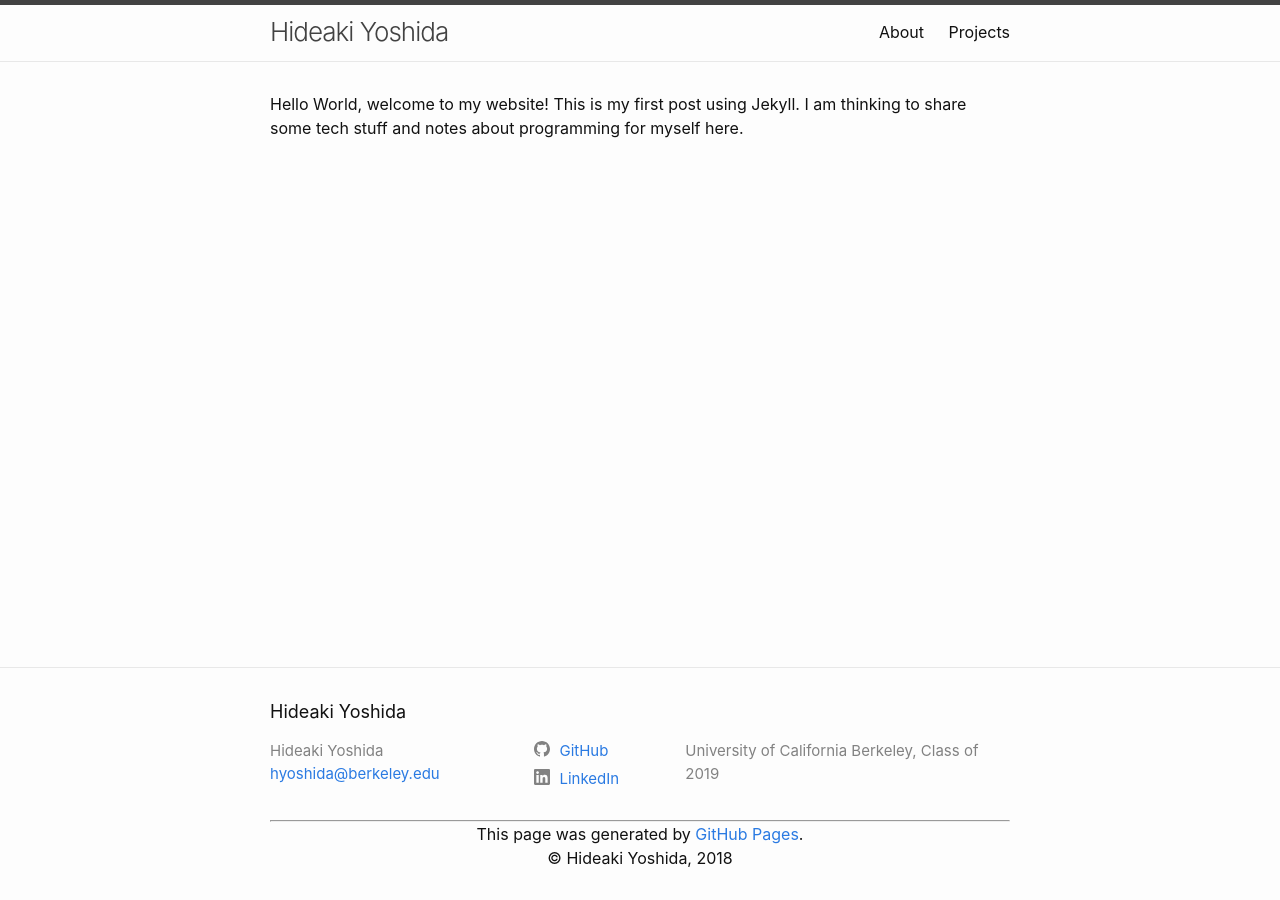
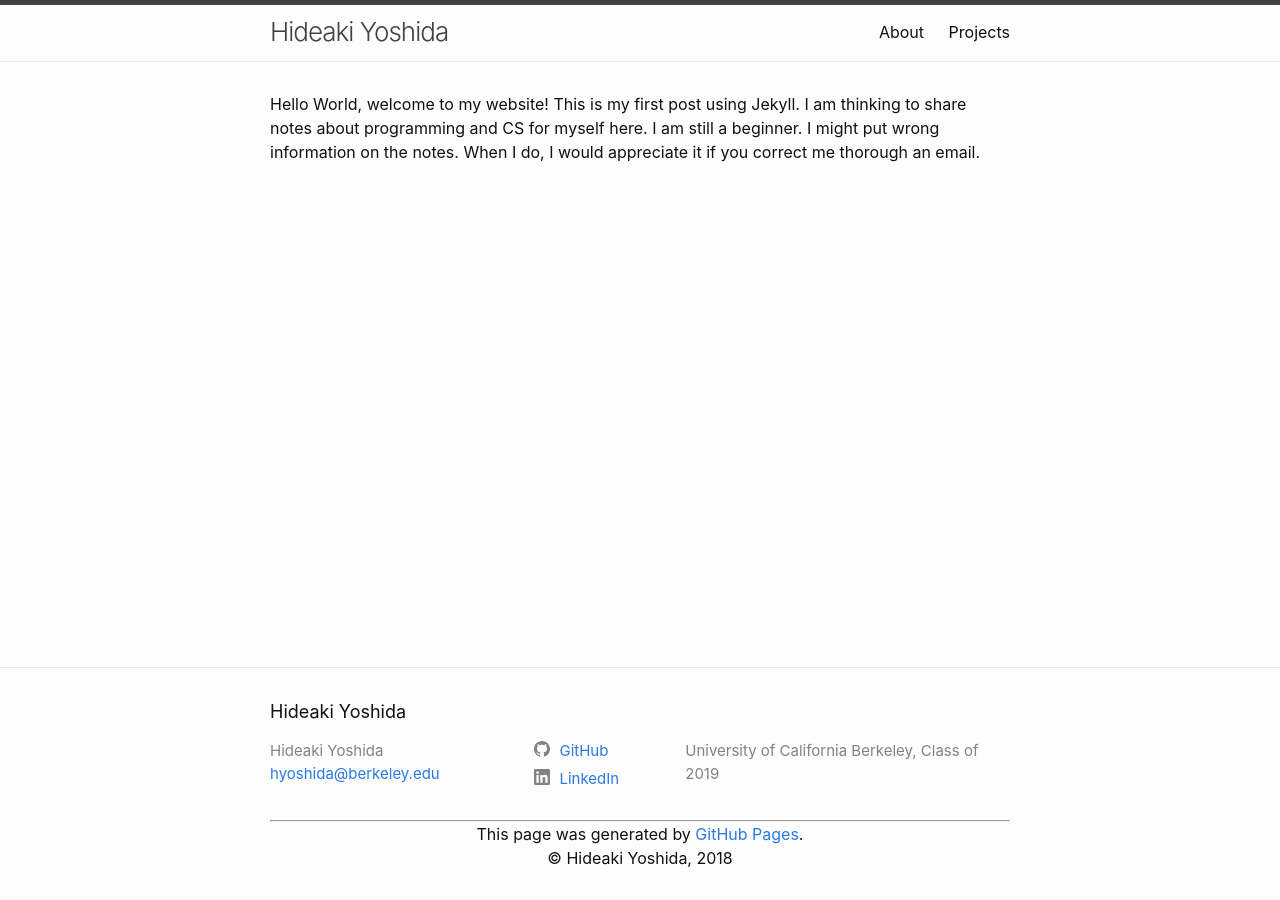
Before and after one commit to hyoshida123/hyoshida123.github.io, a Jekyll site: the page built from _posts/2018-07-26-welcome-to-my-site.markdown, in a window 1280 px wide. Built offline with Jekyll 4.4.1, drawn with Linux system fonts in a browser that asks for light colours.

```diff
--- a/_includes/footer.html
+++ b/_includes/footer.html
@@ -42,9 +42,6 @@
         </div>
         <hr>
         <div align="center">
-            <a href="{{ site.github.repository_url }}">
-                <i class="fab fa-github"></i>
-            </a>
             <span class="site-footer-credits">This page was generated by
                 <a href="https://pages.github.com">GitHub Pages</a>.</span>
             <div>&copy; Hideaki Yoshida, 2018</div>
--- a/_posts/2018-07-26-welcome-to-my-site.markdown
+++ b/_posts/2018-07-26-welcome-to-my-site.markdown
@@ -4,4 +4,4 @@ title:  "Hello World, Welcome to My Website!"
 date:   2018-07-26 20:55:33 -0700
 categories: hello_world
 ---
-Hello World, welcome to my website! This is my first post using Jekyll. I am thinking to share some tech stuff and notes about programming for myself here.
+Hello World, welcome to my website! This is my first post using Jekyll. I am thinking to share notes about programming and CS for myself here. I am still a beginner. I might put wrong information on the notes. When I do, I would appreciate it if you correct me thorough an email.
```
Also changed, not shown: projects.md (+1 -1 lines), 2 other files.
